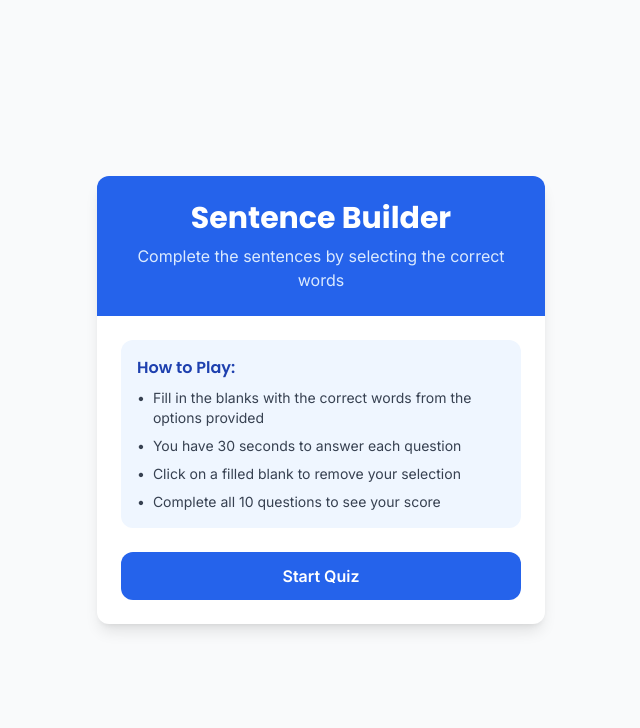
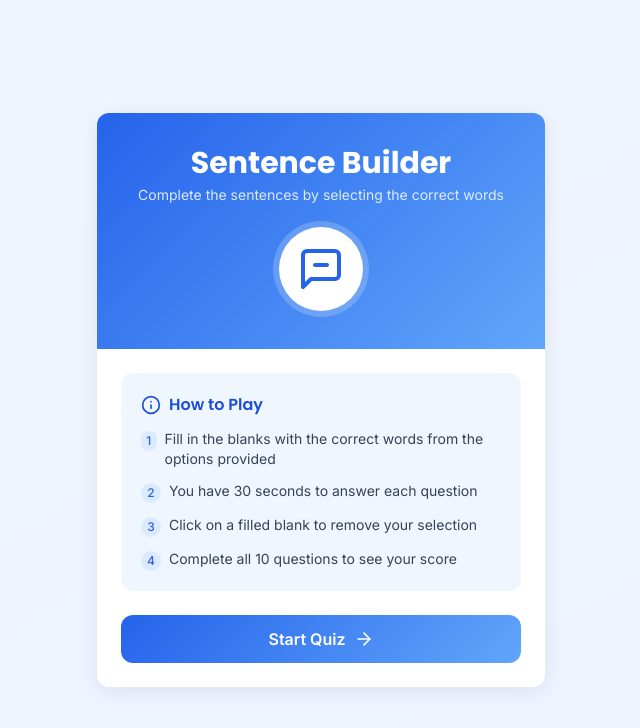
Before and after one commit to sajal221202/MONK-Frontend-Internship-Assignment-Sajal-Gupta, a React (Vite) app: page / in a window 1280 px wide. Shown: the top 728 px of the page, without its empty margins (319-959 px from the left). Built offline with nearby package versions, Linux system fonts and the light colour scheme; no server answers.

Commit message:
Update StartScreen.tsx

```diff
--- a/src/components/StartScreen.tsx
+++ b/src/components/StartScreen.tsx
@@ -4,32 +4,50 @@ interface StartScreenProps {
 
 export default function StartScreen({ onStart }: StartScreenProps) {
   return (
-    <div className="flex flex-col items-center justify-center min-h-screen bg-gray-50 p-4">
-      <div className="max-w-md w-full bg-white rounded-xl shadow-lg overflow-hidden">
-        <div className="bg-blue-600 p-6 text-center">
-          <h1 className="text-3xl font-bold text-white">Sentence Builder</h1>
-          <p className="text-blue-100 mt-2">Complete the sentences by selecting the correct words</p>
+    <div className="flex flex-col items-center justify-center min-h-screen bg-gradient-to-br from-blue-50 to-indigo-50 p-4">
+      <div className="max-w-md w-full bg-white rounded-xl subtle-shadow overflow-hidden animate-fade-in">
+        <div className="gradient-bg p-8 text-center">
+          <h1 className="text-3xl font-bold text-white mb-1">Sentence Builder</h1>
+          <p className="text-blue-100 text-sm">Complete the sentences by selecting the correct words</p>
+
+          <div className="relative mt-4 flex justify-center">
+            <div className="w-24 h-24 rounded-full bg-white/20 p-1.5 backdrop-blur-sm">
+              <div className="w-full h-full rounded-full bg-white flex items-center justify-center">
+                <svg xmlns="http://www.w3.org/2000/svg" className="h-12 w-12 text-blue-600" viewBox="0 0 24 24" fill="none" stroke="currentColor" strokeWidth="2" strokeLinecap="round" strokeLinejoin="round">
+                  <path d="M21 15a2 2 0 0 1-2 2H7l-4 4V5a2 2 0 0 1 2-2h14a2 2 0 0 1 2 2z"></path>
+                  <line x1="9" y1="10" x2="15" y2="10"></line>
+                </svg>
+              </div>
+            </div>
+          </div>
         </div>
 
         <div className="p-6">
-          <div className="space-y-4">
-            <div className="bg-blue-50 p-4 rounded-lg">
-              <h3 className="font-semibold text-blue-800 mb-2">How to Play:</h3>
-              <ul className="text-sm text-gray-700 space-y-2">
+          <div className="space-y-4 animate-slide-up">
+            <div className="bg-blue-50 rounded-lg p-5">
+              <h3 className="font-semibold text-blue-700 mb-3 flex items-center">
+                <svg xmlns="http://www.w3.org/2000/svg" className="h-5 w-5 mr-2" viewBox="0 0 24 24" fill="none" stroke="currentColor" strokeWidth="2" strokeLinecap="round" strokeLinejoin="round">
+                  <circle cx="12" cy="12" r="10"></circle>
+                  <line x1="12" y1="16" x2="12" y2="12"></line>
+                  <line x1="12" y1="8" x2="12.01" y2="8"></line>
+                </svg>
+                How to Play
+              </h3>
+              <ul className="text-sm text-gray-700 space-y-3">
                 <li className="flex items-start">
-                  <span className="mr-2">•</span>
+                  <span className="inline-flex items-center justify-center w-5 h-5 bg-blue-100 rounded-full text-blue-600 text-xs font-medium mr-2 mt-0.5">1</span>
                   <span>Fill in the blanks with the correct words from the options provided</span>
                 </li>
                 <li className="flex items-start">
-                  <span className="mr-2">•</span>
+                  <span className="inline-flex items-center justify-center w-5 h-5 bg-blue-100 rounded-full text-blue-600 text-xs font-medium mr-2 mt-0.5">2</span>
                   <span>You have 30 seconds to answer each question</span>
                 </li>
                 <li className="flex items-start">
-                  <span className="mr-2">•</span>
+                  <span className="inline-flex items-center justify-center w-5 h-5 bg-blue-100 rounded-full text-blue-600 text-xs font-medium mr-2 mt-0.5">3</span>
                   <span>Click on a filled blank to remove your selection</span>
                 </li>
                 <li className="flex items-start">
-                  <span className="mr-2">•</span>
+                  <span className="inline-flex items-center justify-center w-5 h-5 bg-blue-100 rounded-full text-blue-600 text-xs font-medium mr-2 mt-0.5">4</span>
                   <span>Complete all 10 questions to see your score</span>
                 </li>
               </ul>
@@ -38,9 +56,13 @@ export default function StartScreen({ onStart }: StartScreenProps) {
 
           <button
             onClick={onStart}
-            className="mt-6 w-full bg-blue-600 hover:bg-blue-700 text-white font-semibold py-3 px-4 rounded-lg transition-colors"
+            className="mt-6 w-full gradient-bg hover:opacity-95 text-white font-semibold py-3 px-4 rounded-lg transition-all transform hover:scale-[1.02] active:scale-[0.98] flex items-center justify-center"
           >
-            Start Quiz
+            <span>Start Quiz</span>
+            <svg xmlns="http://www.w3.org/2000/svg" className="h-5 w-5 ml-2" viewBox="0 0 24 24" fill="none" stroke="currentColor" strokeWidth="2" strokeLinecap="round" strokeLinejoin="round">
+              <line x1="5" y1="12" x2="19" y2="12"></line>
+              <polyline points="12 5 19 12 12 19"></polyline>
+            </svg>
           </button>
         </div>
       </div>
```
